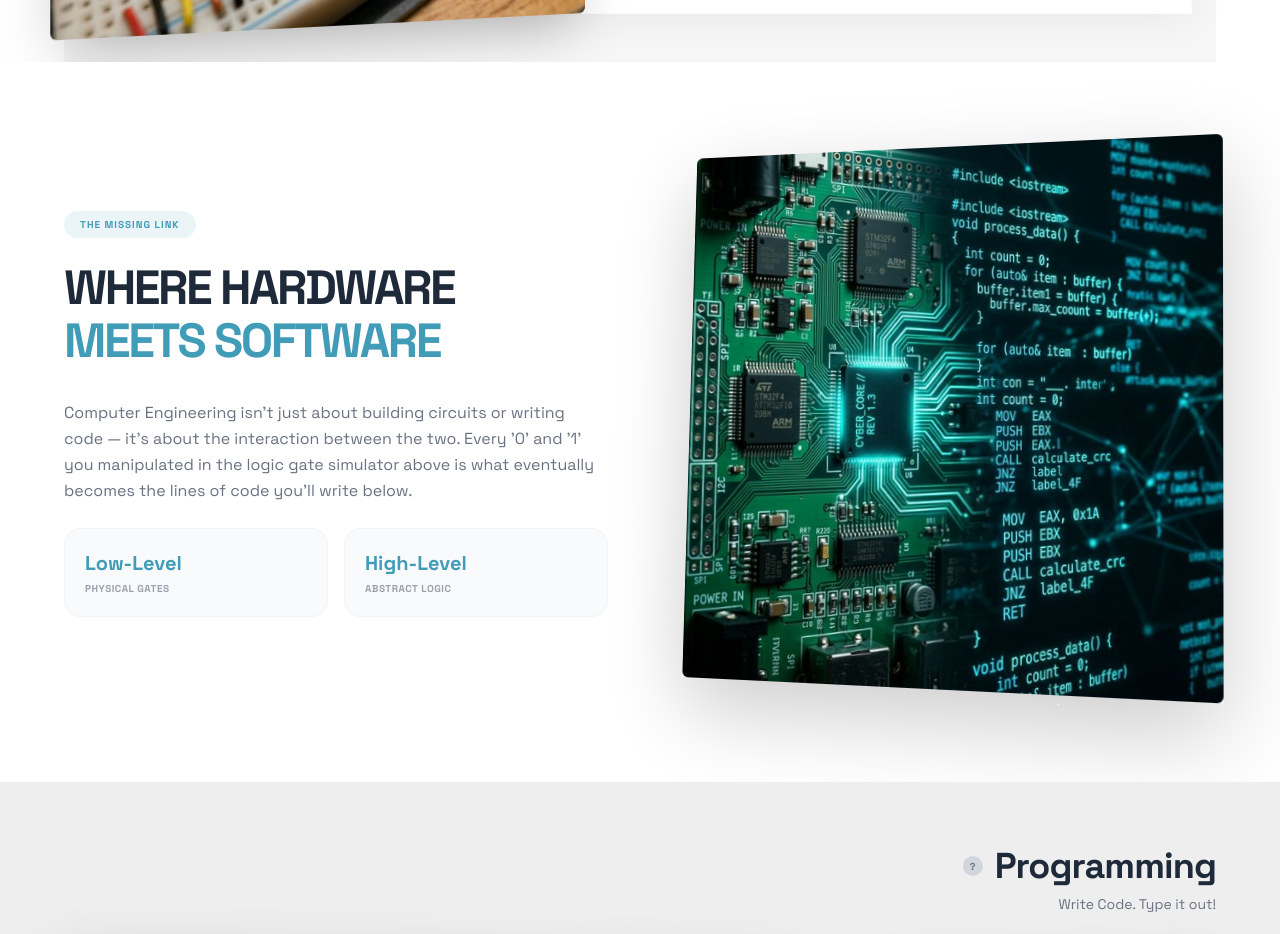
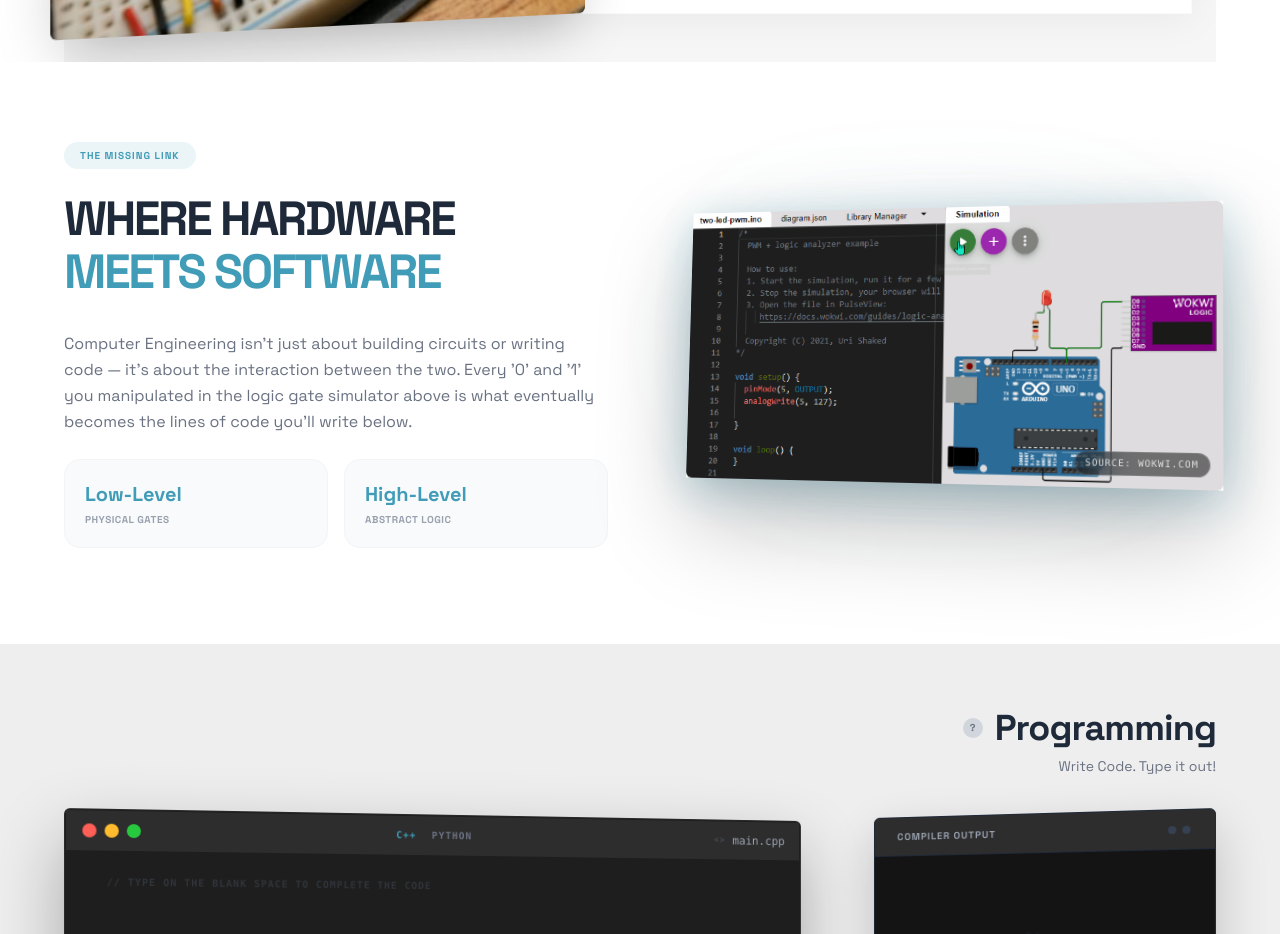
Before and after one commit to LucidUxs/Comp-E-Journey, a React (Vite) app: page / in a window 1280 px wide. Shown: the part 1360-2294 px from the top of the page. Built offline with nearby package versions, Linux system fonts and the light colour scheme.

Commit message:
wokwi gif example

```diff
--- a/src/pages/Home.jsx
+++ b/src/pages/Home.jsx
@@ -220,7 +220,9 @@ export default function Home() {
             </section>
 
             {/* Logic Gates Section */}
+            {/* Logic Gates Section */}
             <section ref={logicRef} className={`bg-[#f6f6f6] max-w-6xl mx-auto py-12 px-6 reveal ${logicVisible ? 'reveal-active' : ''}`}>
+
                 <div className="mb-10">
                     <div className="flex flex-col mb-2">
                         <div className="flex items-center gap-3">
@@ -342,7 +344,9 @@ export default function Home() {
             </section>
 
             {/* Bridge: Hardware to Software */}
+            {/* Bridge: Hardware to Software */}
             <section ref={bridgeRef} className={`py-20 px-6 bg-white reveal ${bridgeVisible ? 'reveal-active' : ''}`}>
+
                 <div className="max-w-6xl mx-auto flex flex-col md:flex-row items-center gap-16">
                     <div className="w-full md:w-1/2">
                         <div className="inline-block px-4 py-1.5 rounded-full bg-[#419CB8]/10 text-[#419CB8] text-[10px] font-black tracking-widest uppercase mb-6">
@@ -367,12 +371,22 @@ export default function Home() {
                         </div>
                     </div>
                     <div className="w-full md:w-1/2 relative">
+                        <div className="absolute inset-0 bg-[#419CB8]/15 blur-[80px] rounded-full pointer-events-none scale-75"></div>
                         <div
-                            className="overflow-hidden shadow-[0_30px_80px_rgba(0,0,0,0.2)] transition-transform duration-700 hover:rotate-0"
-                            style={{ transform: 'perspective(1200px) rotateY(-12deg) rotateX(4deg)' }}
+                            className="relative overflow-hidden shadow-[0_40px_100px_rgba(0,0,0,0.25),0_10px_40px_rgba(65,156,184,0.3)] transition-transform duration-700 hover:rotate-0"
+                            style={{
+                                transform: windowWidth < 768
+                                    ? 'none'
+                                    : 'perspective(1200px) rotateY(-12deg) rotateX(4deg)'
+                            }}
                         >
+                            {/* Source Attribution Label */}
+                            <div className="absolute bottom-3 right-3 bg-black/50 backdrop-blur-md px-2.5 py-1 rounded-full text-[9px] text-white/80 font-mono z-20 tracking-widest uppercase border border-white/10">
+                                Source: wokwi.com
+                            </div>
+
                             <img
-                                src="/assets/hardware_meets_software.png"
+                                src="/assets/wokwi_example.gif"
                                 alt="Hardware meets software — circuit board blending into code"
                                 loading="lazy"
                                 className="w-full h-full object-cover rounded-md"
@@ -383,7 +397,9 @@ export default function Home() {
             </section>
 
             {/* Programming Section */}
+            {/* Programming Section */}
             <section ref={progRef} className={`bg-[#eeeeee] py-16 px-6 mt-4 relative reveal ${progVisible ? 'reveal-active' : ''}`}>
+
                 <div className="max-w-6xl mx-auto">
                     <div className="flex flex-col mb-4">
                         <div className="flex items-center gap-3 mb-2 lg:justify-end">
```
Also changed, not shown: public/assets/wokwi_example.gif (added).
